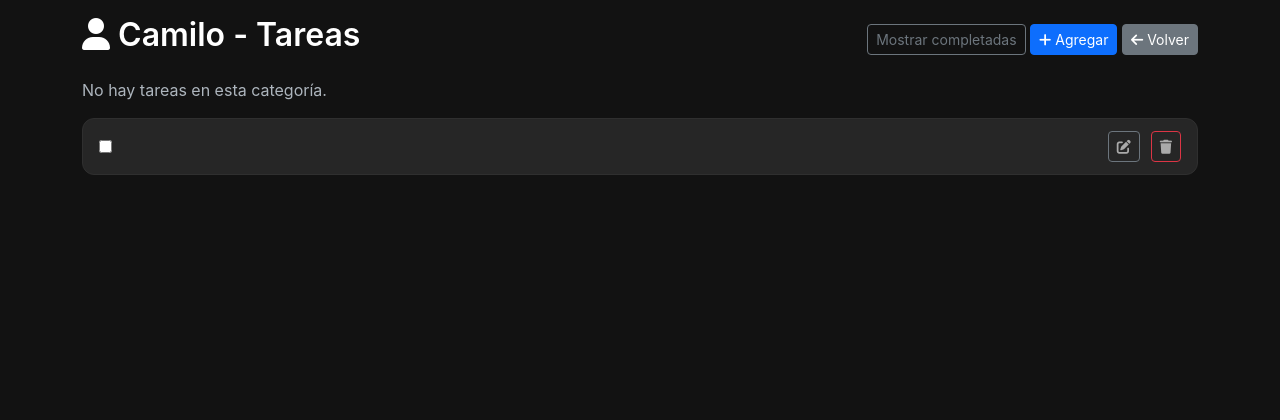
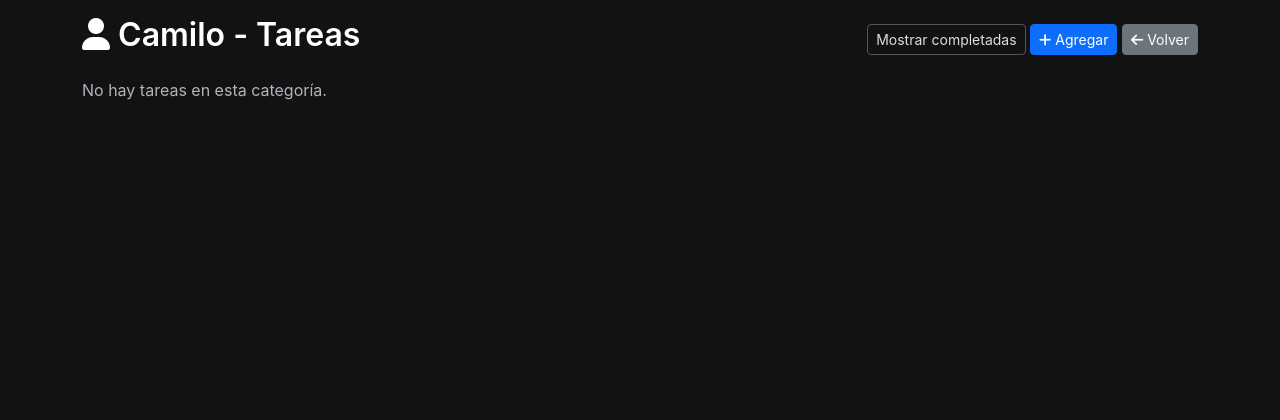
Before and after one commit to camilomurielph/crm, a Django app: page /tareas/1/ in a window 1280 px wide. Shown: the top 420 px of the page. Run offline with Django 4.2, Linux system fonts and the light colour scheme; the visitor is signed in with stand-in values (Sample User, id 1); data that the repository does not hold is empty; some libraries are stand-ins or nearby versions.

Commit message:
Update lista_categoria.html

```diff
--- a/core/templates/tareas/lista_categoria.html
+++ b/core/templates/tareas/lista_categoria.html
@@ -1,12 +1,14 @@
 {% extends 'base.html' %}
 {% block title %}Tareas - {{ categoria|title }} - Actols CRM{% endblock %}
 {% block content %}
-<div class="d-flex justify-content-between align-items-center mb-3">
-    <h2>{% if categoria == 'actols' %}<i class="fas fa-building"></i> Actols
+<div class="d-flex justify-content-between align-items-center mb-3 flex-wrap gap-2">
+    <h2>
+        {% if categoria == 'actols' %}<i class="fas fa-building"></i> Actols
         {% elif categoria == 'andres' %}<i class="fas fa-user"></i> Andrés
-        {% else %}<i class="fas fa-user"></i> Camilo{% endif %} - Tareas</h2>
+        {% else %}<i class="fas fa-user"></i> Camilo{% endif %} - Tareas
+    </h2>
     <div>
-        <a href="?mostrar_completadas={% if mostrar_completadas %}false{% else %}true{% endif %}" class="btn btn-sm btn-outline-secondary">
+        <a href="?mostrar_completadas={% if mostrar_completadas %}false{% else %}true{% endif %}" class="btn btn-sm btn-outline-light">
             {% if mostrar_completadas %}Ocultar{% else %}Mostrar{% endif %} completadas
         </a>
         <a href="{% url 'core:tarea_crear' %}?categoria={{ categoria }}" class="btn btn-sm btn-primary">
@@ -18,26 +20,9 @@
 
 <div id="tareas-list">
     {% for tarea in tareas %}
-        <div class="task-item" id="tarea-{{ tarea.id }}">
-            <div>
-                <input type="checkbox" {% if tarea.completada %}checked{% endif %}
-                       hx-post="{% url 'core:tarea_toggle' tarea.id %}"
-                       hx-target="#tarea-{{ tarea.id }}"
-                       hx-swap="outerHTML">
-                <span class="task-title {% if tarea.completada %}completed{% endif %}"
-                      onclick="window.location.href='{% url 'core:tarea_detalle' tarea.id %}'">
-                    {{ tarea.titulo }}
-                </span>
-            </div>
-            <div class="task-actions">
-                <a href="{% url 'core:tarea_editar' tarea.id %}" class="btn btn-sm btn-outline-secondary"><i class="fas fa-edit"></i></a>
-                <a href="{% url 'core:tarea_eliminar' tarea.id %}" class="btn btn-sm btn-outline-danger"><i class="fas fa-trash"></i></a>
-            </div>
-        </div>
+        {% include 'tareas/_tarea_item.html' with tarea=tarea %}
     {% empty %}
         <p class="text-muted">No hay tareas en esta categoría.</p>
     {% endfor %}
 </div>
-
-{% include 'tareas/_tarea_item.html' %}
 {% endblock %}
```
